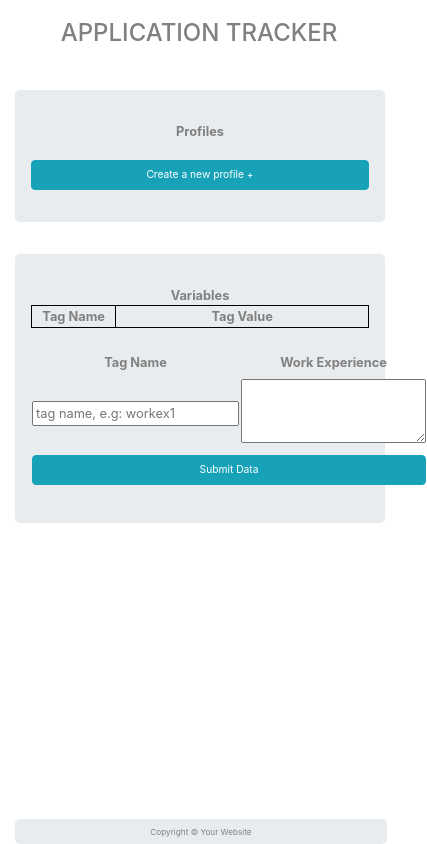
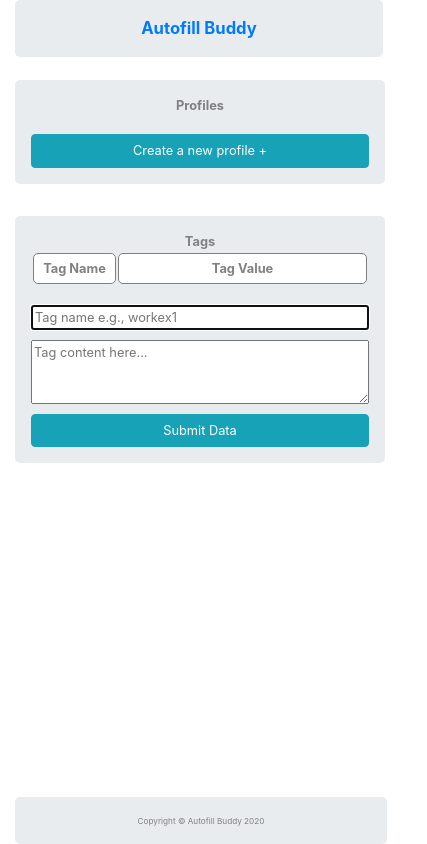
Before and after one commit to jayjagtap/Autofill-Buddy, a browser extension: page Code/popup.html in a window 400 px wide. Shown: the whole page, 427 px wide, since content can reach past the window. Drawn offline with nearby package versions, Linux system fonts and the light colour scheme.

Commit message:
style updates

```diff
--- a/Code/main-style.css
+++ b/Code/main-style.css
@@ -5,6 +5,9 @@
     overflow:auto;
     color: gray !important;
     font-size: 0.8em !important;
+}
+.jumbotron{
+    padding: 1rem 1rem !important;
 }
 /* header starts */
 #main-header{
@@ -18,11 +21,17 @@
 header{
     margin-bottom: 8px;
 }
+.jumbotron.heading{
+    padding: 0;
+    margin-bottom: 0;
+}
 .heading{
-    font-size: 0.8em;
+    font-size: 1.3em;
     text-align: center;
     font-weight: bolder;
-    margin-bottom:  10px;
+    margin: 0;
+    margin-bottom:  2px;
+    padding: 0;
 }
 nav{
     margin: 0;
@@ -40,38 +49,57 @@
 }
 /* header ends */
 
+#variableTable{
+    border-collapse: separate;
+    border-spacing: 2px;
+}
+#variableTable th,td, tr{
+    padding: 5px 2px;
+    border-radius: 5px;
+    border: 1px solid gray;
+}
+#variableTable th,td, tr:hover{
+    background: white;
+    color: gray;
+}
+
+#data {
+    margin: 0%;
+    display: flex;
+    flex-direction: column;
+    row-gap: 10px;
+}
+
+
 /* content starts */
 .content{
-    margin-top: 90px;
+    margin-top: 80px;
     text-align: center;
 }
 input[type=text], textarea{
     color: gray;
 }
 .content button{
-    font-size: 0.8em !important;
-    margin-left: 20px;
-    margin-right: 20px;
+    font-size: 1em !important;
 }
-#data{
-    margin-left: 30px;
-    border-collapse: separate;
-    border-spacing: 0 5px;
+.content button:hover{
+    font-size: 1.3em !important;
 }
+
 .profiles{
     display: flex;
     flex-direction: column;
 }
 .profile-item{
-    border: 2px solid lightblue;
+    border: 2px solid rgb(100, 197, 230);
     padding: 5px;
     margin: 3px;
     cursor: pointer;
 }
 .profile-item:hover{
     background: white;
-    color: lightblue;
-    font-weight: 900;
+    color: rgb(46, 132, 161);
+    font-weight: 600;
 }
 /* content ends */
 
@@ -86,15 +114,3 @@
     margin: 0;
     font-size: 0.8em !important;
 }
-
-#variableTable td{
-    border: 1px solid black;
-}
-
-#variableTable th{
-    border: 1px solid black;
-}
-
-#data {
-    margin: 0%;
-}
--- a/Code/popup.html
+++ b/Code/popup.html
@@ -17,14 +17,10 @@
 <body>
 	<div class="container">
 		<header id="main-header">
-			<br />
-			<div class="heading"><h4> APPLICATION TRACKER </h4></div>
-			<!-- navingation starts -->
-			<div class="jumbotron" style="padding:0;margin:0;">
-				<!-- navigation ends -->
-			</div>
-
+			<div class="jumbotron heading"><a style="text-decoration: none;cursor: pointer;"
+					href="https://github.com/jayjagtap/Autofill-Buddy">Autofill Buddy</a></div>
 		</header>
+		<!-- <br><br><br> -->
 		<div class="content">
 			<div class="jumbotron">
 				<span><b>Profiles</b></span>
@@ -32,12 +28,13 @@
 					<!-- <button class="profile-item" id = "SE" value="Software Engineering">Software Engineering</button>
 					<button class="profile-item" id = "abc" value="Data Science">Data Science</button> -->
 				</div>
-				<br/>
-				<button type="button" style="width:100%;margin:0;" class="btn btn-info" id="newProfile">Create a new profile +</button>
+				<br />
+				<button type="button" style="width:100%;margin:0;" class="btn btn-info" id="newProfile">Create a new
+					profile +</button>
 			</div>
 			<div class="jumbotron">
-				<span><b>Variables</b></span>
-				<br/>
+				<span><b>Tags</b></span>
+				<br />
 				<div id="variables">
 					<table style="width: 100%" id="variableTable">
 						<thead>
@@ -48,9 +45,14 @@
 						</thead>
 					</table>
 				</div>
-				<br/>
-				<div>
-					<table id="data">
+				<br />
+				<div id="data">
+					<input type="text" placeholder="Tag name e.g., workex1" id="tag_name" autofocus required>
+					<textarea rows=3 placeholder="Tag content here..." id="workex_desc" required></textarea>
+					<button type="button" style="width:100%;margin:0;" class="btn btn-info" id="submit_data">Submit
+						Data</button>
+
+					<!-- <table id="data">
 						<thead>
 							<tr>
 								<th width="25%">Tag Name</th>
@@ -72,7 +74,7 @@
 								<button type="button" style="width:100%;margin:0;" class="btn btn-info" id="submit_data">Submit Data</button>
 							</td>
 						</tr>
-					</table>
+					</table> -->
 				</div>
 			</div>
 		</div>
@@ -80,7 +82,7 @@
 		<footer>
 			<div class="jumbotron" id="main-footer">
 				<div class="container text-center">
-					<small>Copyright &copy; Your Website</small>
+					<small>Copyright &copy; Autofill Buddy 2020</small>
 				</div>
 			</div>
 		</footer>
```
